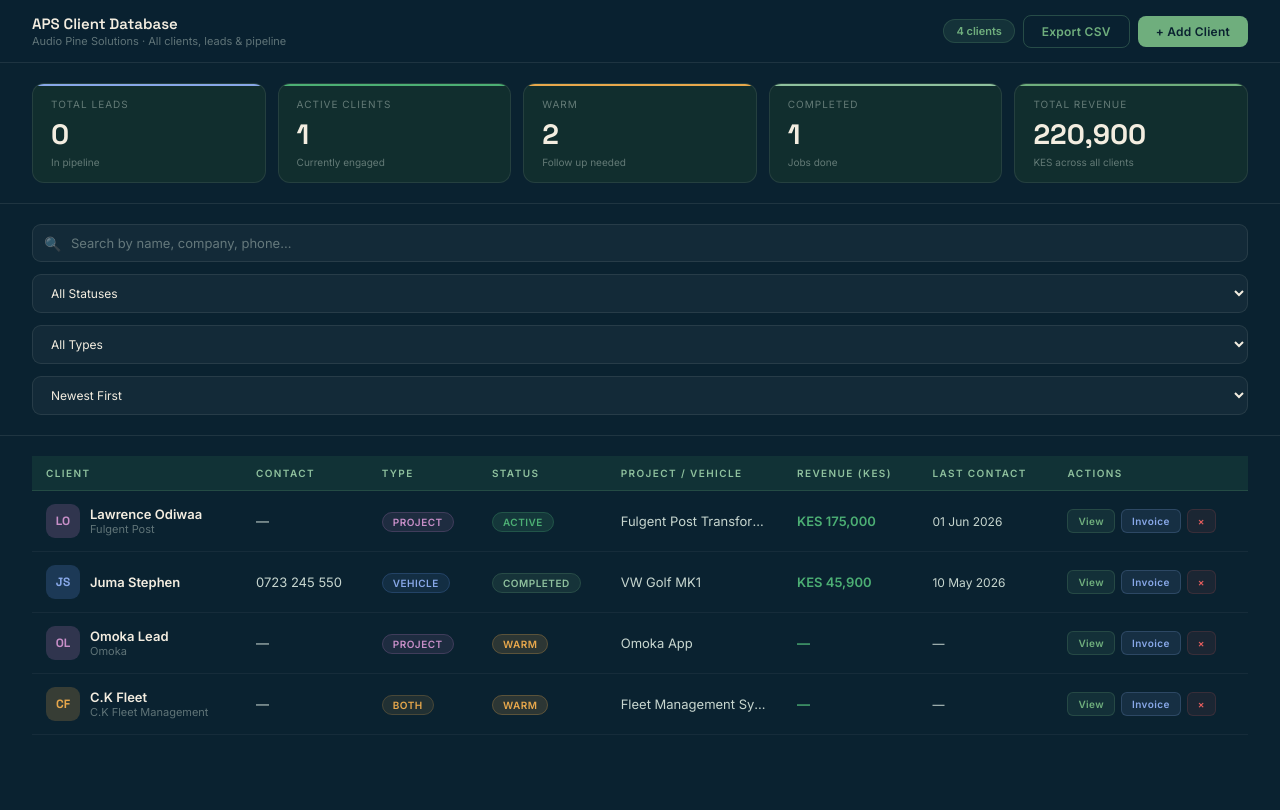
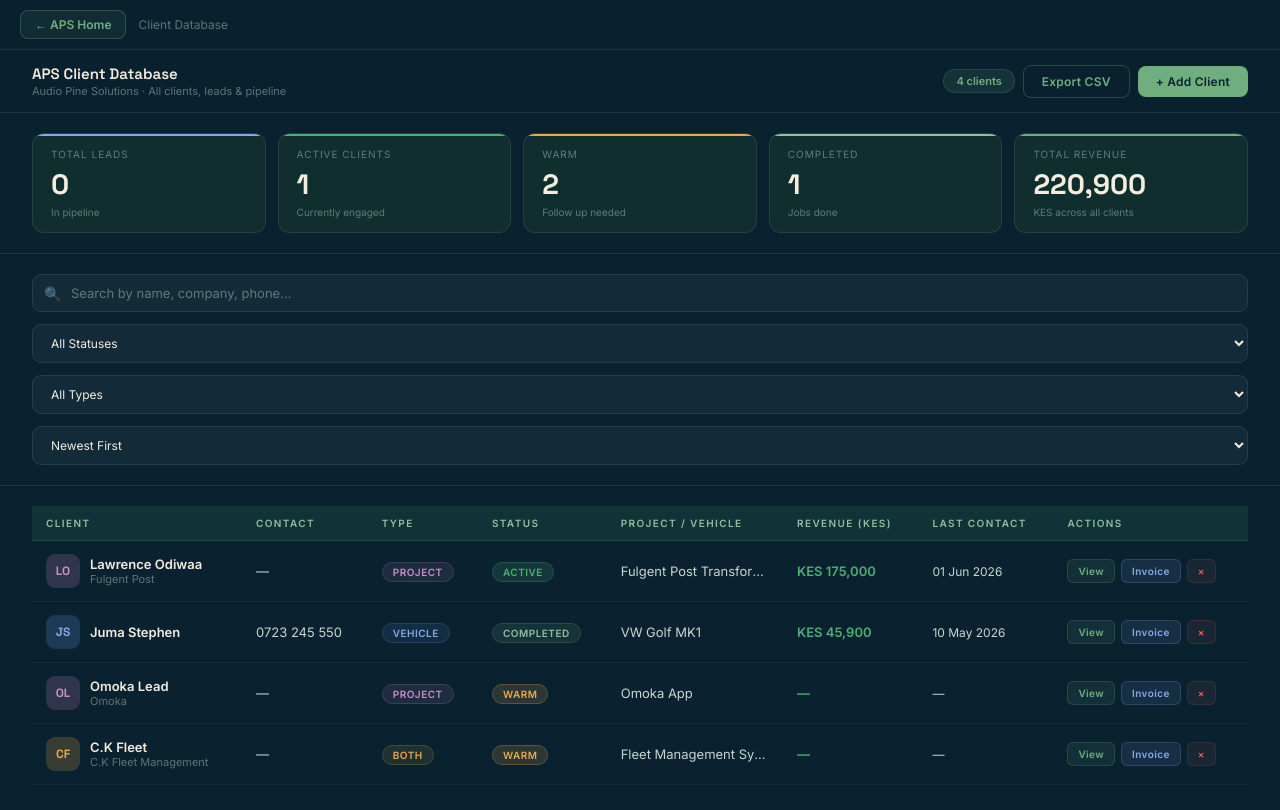
Before and after one commit to kali793765/aps-client-database, a plain HTML site: page index.html in a window 1280 px wide. Drawn offline with Linux system fonts and the light colour scheme.

Commit message:
Add sticky topbar with navigation link

```diff
--- a/index.html
+++ b/index.html
@@ -126,6 +126,10 @@ textarea{resize:vertical;min-height:60px;}
 <body>
 
 <!-- TOPBAR -->
+<div style="background:rgba(10,34,48,0.97);padding:10px 20px;display:flex;align-items:center;gap:12px;border-bottom:1px solid rgba(243,237,224,0.09);font-family:Inter,sans-serif;position:sticky;top:0;z-index:999;">
+  <a href="https://audiopinesolutions902.sharepoint.com/sites/APSControlHub/SitePages/CollabHome.aspx" target="_top" style="color:#6fae7d;text-decoration:none;font-size:12px;font-weight:600;padding:6px 14px;border-radius:8px;border:1px solid rgba(111,174,125,0.3);background:rgba(111,174,125,0.08)">← APS Home</a>
+  <span style="color:rgba(199,214,207,0.45);font-size:12px;">Client Database</span>
+</div>
 <div class="topbar">
   <div class="topbar-left">
     <div>
```
